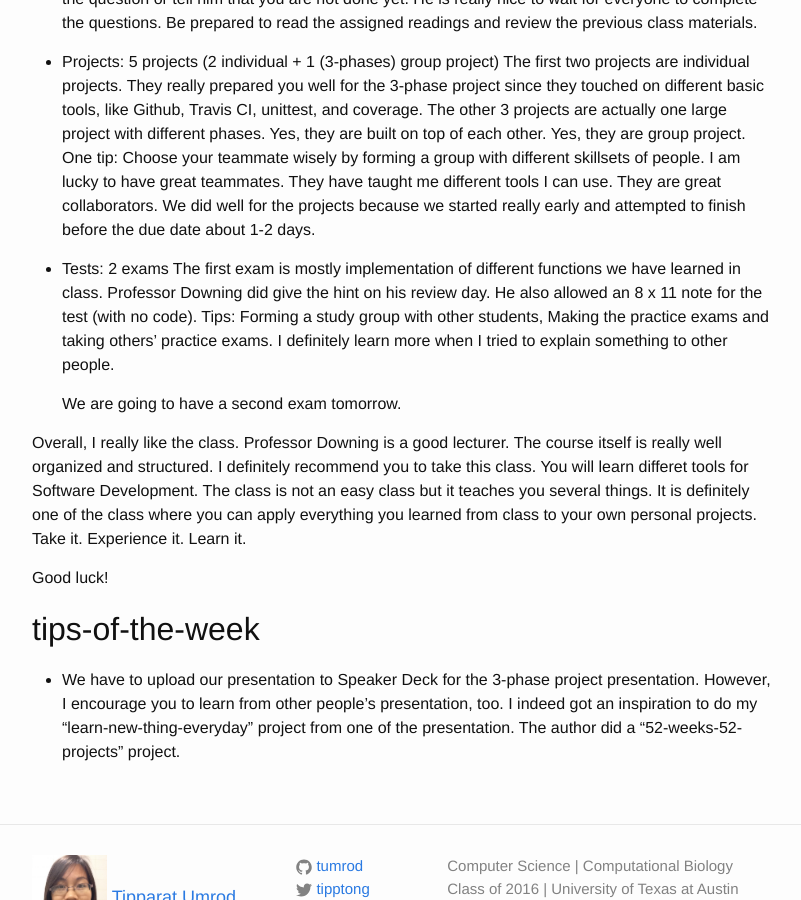
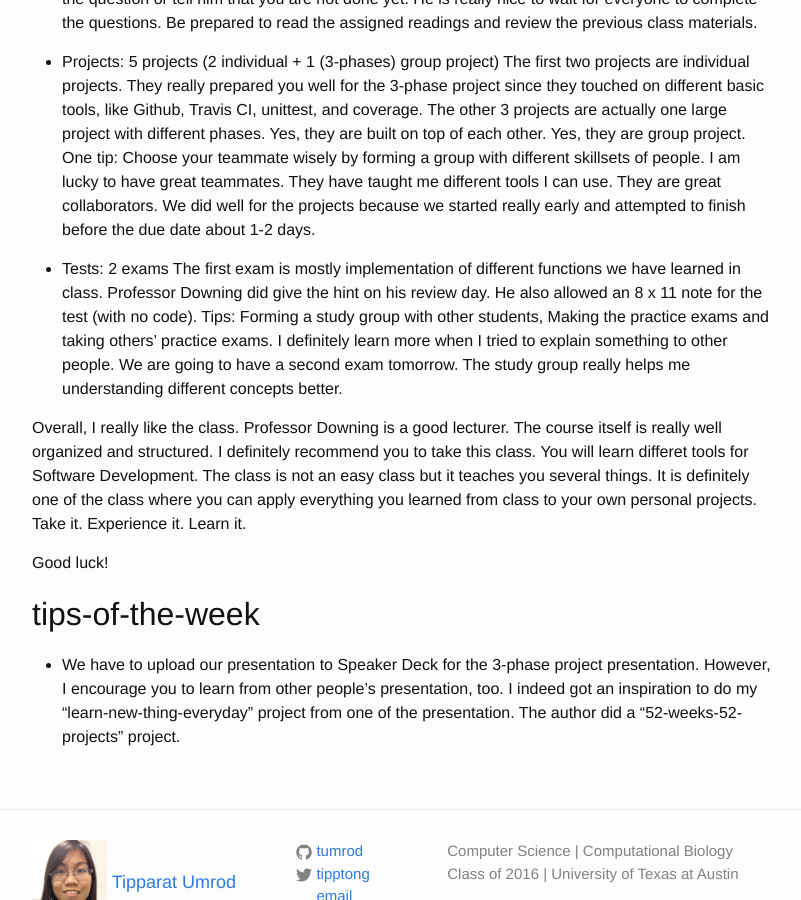
Before and after one commit to tumrod/blog, a Jekyll site: the page built from _posts/2015-07-26-week-7.markdown, in a window 1280 px wide and 900 px high, scrolled down 1293 px. Shown: the whole window, without its empty margins (238-1039 px from the left). Built offline with Jekyll 4.4.1, drawn with Linux system fonts in a browser that asks for light colours.

```diff
--- a/_posts/2015-07-26-week-7.markdown
+++ b/_posts/2015-07-26-week-7.markdown
@@ -30,9 +30,7 @@
     The first two projects are individual projects. They really prepared you well for the 3-phase project since they touched on different basic tools, like Github, Travis CI, unittest, and coverage. The other 3 projects are actually one large project with different phases. Yes, they are built on top of each other. Yes, they are group project. One tip: Choose your teammate wisely by forming a group with different skillsets of people. I am lucky to have great teammates. They have taught me different tools I can use. They are great collaborators. We did well for the projects because we started really early and attempted to finish before the due date about 1-2 days.
 
 * Tests: 2 exams
-    The first exam is mostly implementation of different functions we have learned in class. Professor Downing did give the hint on his review day. He also allowed an 8 x 11 note for the test (with no code). Tips: Forming a study group with other students, Making the practice exams and taking others' practice exams. I definitely learn more when I tried to explain something to other people.
-
-    We are going to have a second exam tomorrow.
+    The first exam is mostly implementation of different functions we have learned in class. Professor Downing did give the hint on his review day. He also allowed an 8 x 11 note for the test (with no code). Tips: Forming a study group with other students, Making the practice exams and taking others' practice exams. I definitely learn more when I tried to explain something to other people. We are going to have a second exam tomorrow. The study group really helps me understanding different concepts better.
 
 Overall, I really like the class. Professor Downing is a good lecturer. The course itself is really well organized and structured. I definitely recommend you to take this class. You will learn differet tools for Software Development. The class is not an easy class but it teaches you several things. It is definitely one of the class where you can apply everything you learned from class to your own personal projects. Take it. Experience it. Learn it.
 
```
